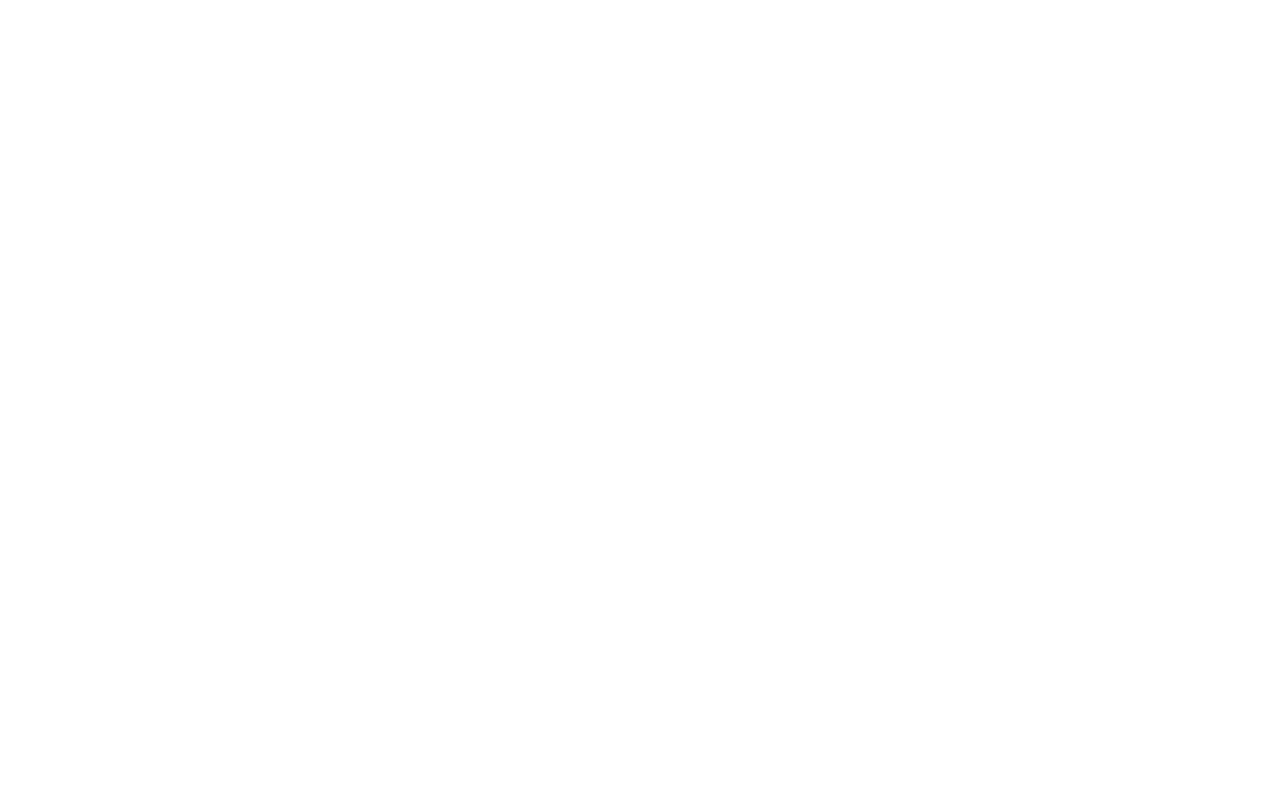
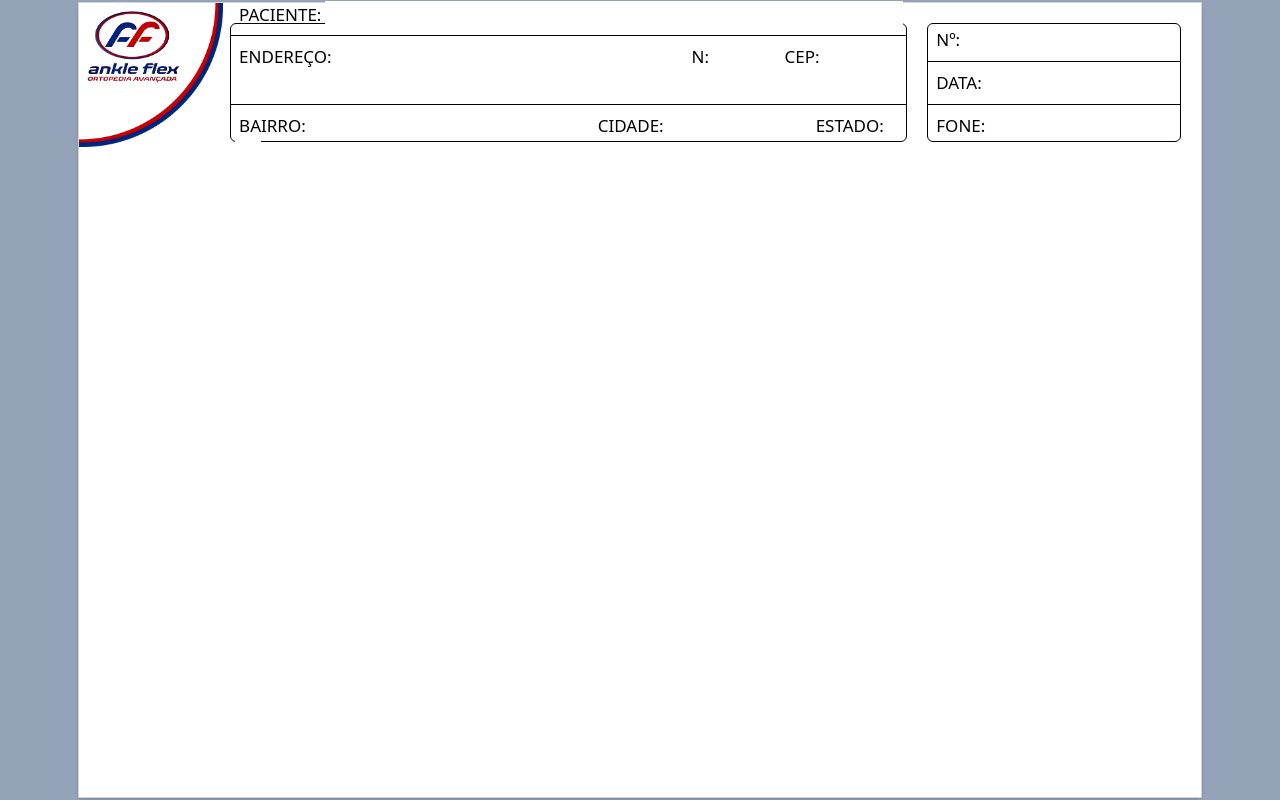
Before and after one commit to Luizxdas/ankle-flex-ficha, a React (Vite) app in the folder formulario/: page / in a window 1280 px wide. Built offline with nearby package versions, Linux system fonts and the light colour scheme.

Commit message:
Adiciona div principal, topo do formulário e logo

```diff
--- a/formulario/src/App.jsx
+++ b/formulario/src/App.jsx
@@ -1,5 +1,125 @@
+import { inputStyle } from "./utils";
+
 function App() {
-  return <div></div>;
+  return (
+    <div className="h-screen w-screen bg-slate-400 flex justify-center items-center">
+      <div className="bg-white shadow-md border border-gray-300">
+        <div className="w-[297mm] h-[210mm] flex justify-center">
+          <form action="">
+            <div className="flex flex-row text-[17px]">
+              {/* LOGO */}
+              <div>
+                <img
+                  src="/Logo.png"
+                  alt="Logo da Ankle Flex"
+                  className="w-36 h-36 mr-2"
+                />
+              </div>
+              {/* TOPO DO FORMULÁRIO */}
+              <div className="flex flex-col justify-center mt-5 mr-5 w-[40em] h-[7em] rounded-md border-[1.5px] border-black">
+                <div className="border-b-[1.5px] border-black py-2">
+                  <label htmlFor="paciente" className="ml-2">
+                    PACIENTE:
+                  </label>
+                  <input
+                    id="paciente"
+                    className={`w-[34em] ${inputStyle}`}
+                    maxLength={78}
+                  />
+                </div>
+                <div className="border-b-[1.5px] border-black py-2">
+                  <div>
+                    <label htmlFor="endereco" className="ml-2">
+                      ENDEREÇO:
+                    </label>
+                    <input
+                      id="endereco"
+                      className={`w-[20em] ${inputStyle}`}
+                      maxLength={35}
+                    />
+                    <label htmlFor="numero" className="ml-4">
+                      N:
+                    </label>
+                    <input
+                      id="numero"
+                      className={`w-[3.5em] ${inputStyle}`}
+                      maxLength={6}
+                    />
+                    <label htmlFor="cep" className="ml-3">
+                      CEP:
+                    </label>
+                    <input
+                      id="cep"
+                      className={`w-[5em] ${inputStyle}`}
+                      maxLength={9}
+                    />
+                  </div>
+                </div>
+                <div className="py-2">
+                  <label htmlFor="bairro" className="ml-2">
+                    BAIRRO:
+                  </label>
+                  <input
+                    id="bairro"
+                    className={`w-[16em] ${inputStyle}`}
+                    maxLength={41}
+                  />
+                  <label htmlFor="cidade" className="ml-4">
+                    CIDADE:
+                  </label>
+                  <input
+                    id="cidade"
+                    className={`w-[8em] ${inputStyle}`}
+                    maxLength={13}
+                  />
+                  <label htmlFor="estado" className="ml-3">
+                    ESTADO:
+                  </label>
+                  <input
+                    id="estado"
+                    className={`w-[1.5em] ${inputStyle}`}
+                    maxLength={2}
+                  />
+                </div>
+              </div>
+              <div className="flex flex-col mr-5 w-[15em] h-[7em] rounded-md border-[1.5px] border-black justify-center mt-5">
+                <div className="border-b-[1.5px] border-black py-2">
+                  <label htmlFor="nPaciente" className="ml-2">
+                    Nº:
+                  </label>
+                  <input
+                    id="nPaciente"
+                    className={`w-[9.5em] ${inputStyle}`}
+                    maxLength={16}
+                  />
+                </div>
+                <div className="border-b-[1.5px] border-black py-2">
+                  <label htmlFor="data" className="ml-2">
+                    DATA:
+                  </label>
+                  <input
+                    id="data"
+                    className={`w-[9.5em] ${inputStyle}`}
+                    maxLength={10}
+                  />
+                </div>
+                <div className="border-black py-2">
+                  <label htmlFor="telefone" className="ml-2">
+                    FONE:
+                  </label>
+                  <input
+                    id="telefone"
+                    className={`w-[9.5em] ${inputStyle}`}
+                    maxLength={16}
+                  />
+                </div>
+              </div>
+            </div>
+          </form>
+        </div>
+      </div>
+    </div>
+  );
 }
 
 export default App;
--- /dev/null
+++ b/formulario/src/utils.jsx
@@ -0,0 +1 @@
+export const inputStyle = "h-[1.5em] ml-[4px] uppercase";
--- a/formulario/tailwind.config.js
+++ b/formulario/tailwind.config.js
@@ -2,7 +2,12 @@
 export default {
   content: ["./index.html", "./src/**/*.{js,ts,jsx,tsx}"],
   theme: {
-    extend: {},
+    extend: {
+      spacing: {
+        "a4-horizontal-w": "297mm",
+        "a4-horizontal-h": "210mm",
+      },
+    },
   },
   plugins: [],
 };
```
Also changed, not shown: formulario/public/Logo.png (added).
